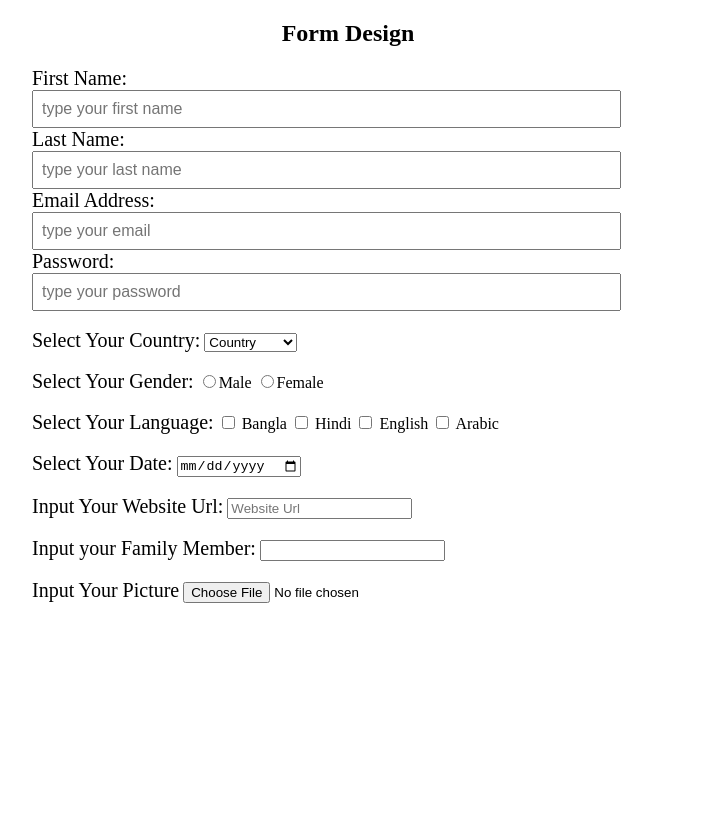
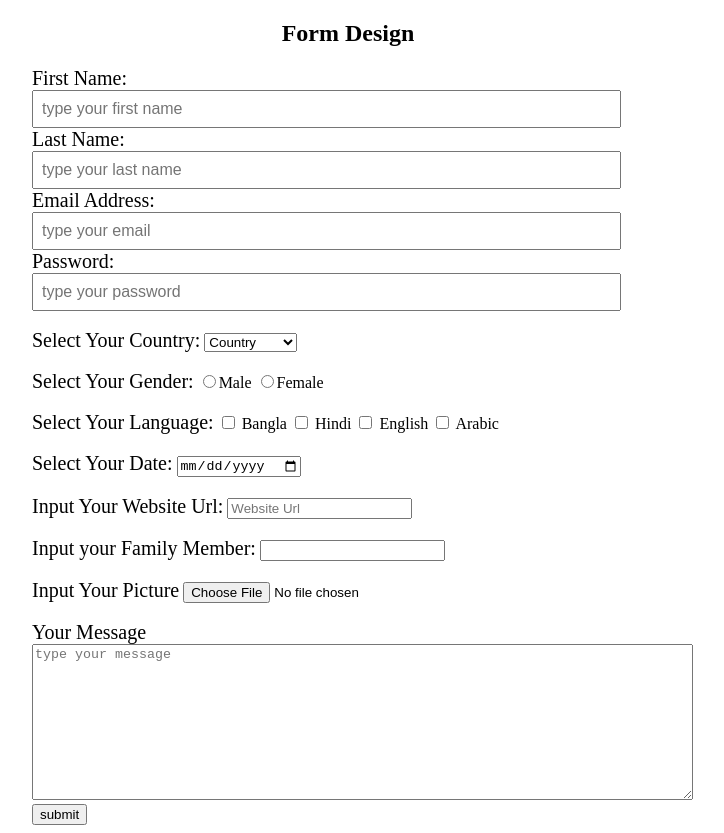
Before and after one commit to PronoyEugin/html-form_design, a plain HTML site: page index.html in a window 1280 px wide. Shown: the whole page, without its empty margins (292-1016 px from the left). Before the commit the page ends 800 px from the top, so only its background shows below. Drawn offline with Linux system fonts and the light colour scheme.

Commit message:
index.html

```diff
--- a/index.html
+++ b/index.html
@@ -58,6 +58,10 @@
         		<label for="picture">Input Your Picture</label>
         		<input type="file">
         		<br><br>
+			<label for="message">Your Message</label><br>
+			<textarea cols="80" rows="10" placeholder="type your message" name="message" id="message" class="message"></textarea><br>
+			<input type="submit" value="submit">
+
 
 
 		</form>
```
